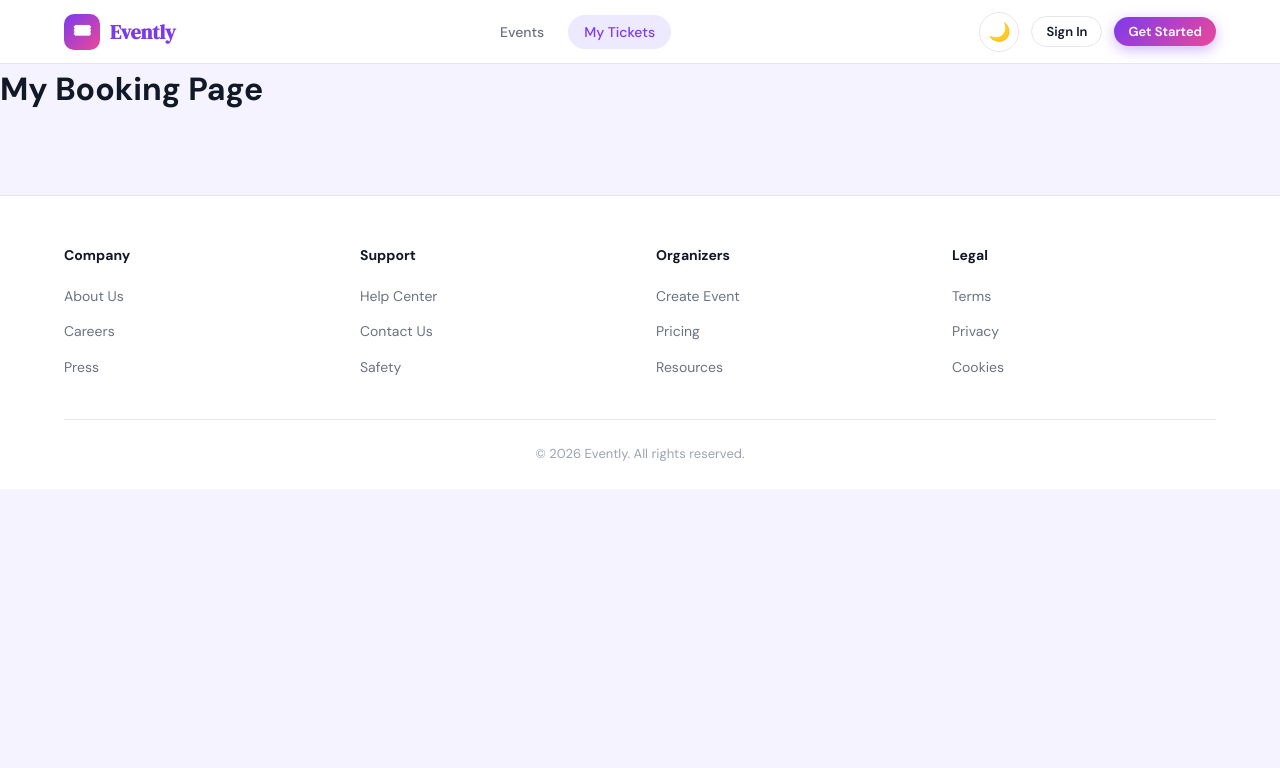
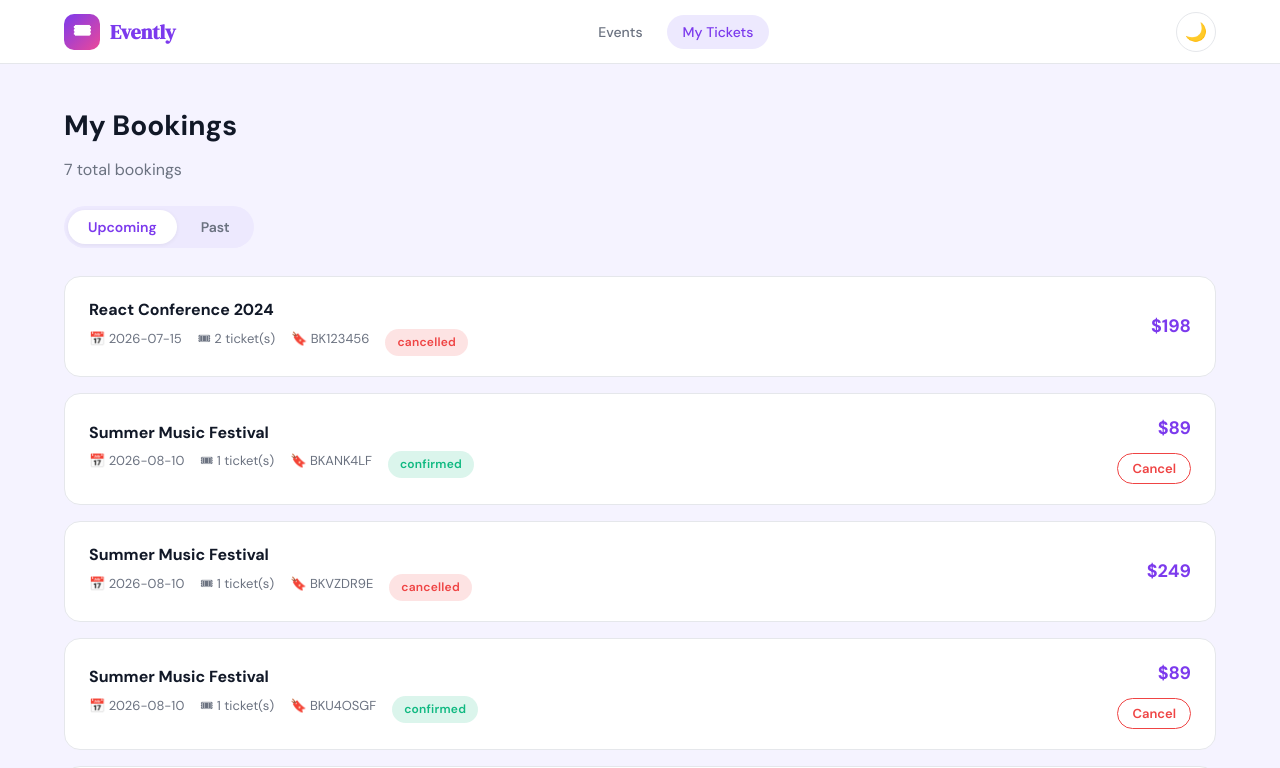
Before and after one commit to robelCodes/evently, a React (Vite) app: page /bookings in a window 1280 px wide. Shown: the top 768 px of the page. Built offline with nearby package versions, Linux system fonts and the light colour scheme; data requests are answered from the project's data file.

Commit message:
Added the MybookigsPage but i forgot to work on a new branch

```diff
--- /dev/null
+++ b/src/components/BookingCard.jsx
@@ -0,0 +1,35 @@
+const BookingCard = ({ booking, onCancel, isUpcoming }) => (
+  <div className="booking-item">
+
+    <div className="booking-item-info">
+      <h3>{booking.eventTitle}</h3>
+      <div className="booking-item-meta">
+        <span>📅 {booking.eventDate}</span>
+        <span>🎟 {booking.tickets.reduce((sum, t) => sum + t.quantity, 0)} ticket(s)</span>
+        <span>🔖 {booking.referenceNumber}</span>
+        <span className={`badge ${
+          booking.status === 'confirmed' ? 'badge-success' :
+          booking.status === 'cancelled' ? 'badge-error' : 'badge-outline'
+        }`}>
+          {booking.status}
+        </span>
+      </div>
+    </div>
+
+    <div className="booking-item-right">
+      <div className="booking-item-price">${booking.totalAmount}</div>
+      {booking.status === 'confirmed' && isUpcoming && (
+        <button
+          className="btn btn-outline btn-sm"
+          style={{ color: 'var(--error)', borderColor: 'var(--error)' }}
+          onClick={() => onCancel(booking.id)}
+        >
+          Cancel
+        </button>
+      )}
+    </div>
+
+  </div>
+)
+
+export default BookingCard
--- a/src/components/Footer.jsx
+++ b/src/components/Footer.jsx
@@ -67,7 +67,8 @@ const Footer = () => {
         </div>
 
         <div className="footer-bottom">
-          <p>© 2026 Evently. All rights reserved.</p>
+          <p> Developed by Robel Isaias </p>
+          <p>© 2026 Evently. All rights reserved. </p>
         </div>
       </div>
     </footer>
--- a/src/components/Navbar.jsx
+++ b/src/components/Navbar.jsx
@@ -48,12 +48,7 @@ function Navbar() {
           <button className="theme-toggle" onClick={toggleTheme}>
             {theme === 'dark' ? '☀️' : '🌙'}
           </button>
-          <button className="btn btn-outline btn-sm hide-mobile">
-            Sign In
-          </button>
-          <button className="btn btn-primary btn-sm">
-            Get Started
-          </button>
+
         </div>
 
 
--- a/src/data/db.json
+++ b/src/data/db.json
@@ -365,7 +365,7 @@
         }
       ],
       "totalAmount": 198,
-      "status": "confirmed",
+      "status": "cancelled",
       "bookingDate": "2026-02-01",
       "referenceNumber": "BK123456"
     },
@@ -416,7 +416,7 @@
         }
       ],
       "totalAmount": 249,
-      "status": "confirmed",
+      "status": "cancelled",
       "bookingDate": "2026-06-08",
       "referenceNumber": "BKVZDR9E",
       "id": "WkUz_V-PjMg"
@@ -492,10 +492,35 @@
         }
       ],
       "totalAmount": 249,
-      "status": "confirmed",
+      "status": "cancelled",
       "bookingDate": "2026-06-08",
       "referenceNumber": "BKJVW1H3",
       "id": "qWJJdu-L0A0"
+    },
+    {
+      "userId": "user1",
+      "eventId": "2",
+      "eventTitle": "Summer Music Festival",
+      "eventDate": "2026-08-10",
+      "tickets": [
+        {
+          "type": "VIP",
+          "quantity": 1,
+          "price": 249
+        }
+      ],
+      "attendees": [
+        {
+          "name": "Robel Isaias",
+          "email": "robelisaias@gmail.com",
+          "phone": "1234567890"
+        }
+      ],
+      "totalAmount": 249,
+      "status": "confirmed",
+      "bookingDate": "2026-06-08",
+      "referenceNumber": "BKOG3MFV",
+      "id": "AY-qI5HT3U8"
     }
   ],
   "$schema": "./node_modules/json-server/schema.json"
--- a/src/pages/MyBookingsPage.jsx
+++ b/src/pages/MyBookingsPage.jsx
@@ -1,10 +1,153 @@
-function MyBookingsPage(){
-
-    return (
-        <h1>My Booking Page</h1>
+import { useState, useEffect } from 'react'
+import { useNavigate } from 'react-router-dom'
+import { fetchBookings, cancelBooking } from '../services/bookingService'
+import BookingCard from '../components/BookingCard'
+import Modal from '../components/Modal'
 
 
-    )
+
+function MyBookingsPage() {
+
+
+  const navigate = useNavigate()
+  const [bookings, setBookings]   = useState([])
+  const [loading, setLoading]     = useState(true)
+  const [error, setError]         = useState(null)
+  const [activeTab, setActiveTab] = useState('upcoming')
+  const [cancelId, setCancelId]   = useState(null)
+
+
+  useEffect(() => {
+    fetchBookings()
+      .then(data => {
+        setBookings(data)
+        setLoading(false)
+      })
+      .catch(err => {
+        setError(err.message)
+        setLoading(false)
+      })
+  }, [])
+
+
+  const isUpcoming = booking => new Date(booking.eventDate) >= new Date()
+
+  const filtered = bookings.filter(booking =>
+    activeTab === 'upcoming' ? isUpcoming(booking) : !isUpcoming(booking)
+  )
+
+  const handleCancel = () => {
+    cancelBooking(cancelId)
+      .then(() => {
+
+        setBookings(prev =>
+          prev.map(b =>
+            b.id === cancelId
+              ? { ...b, status: 'cancelled' }
+              : b
+          )
+        )
+        setCancelId(null)
+      })
+      .catch(err => setError(err.message))
+  }
+
+
+  if (loading) return (
+    <div className="loading-container">
+      <div className="spinner" />
+      <p>Loading your bookings...</p>
+    </div>
+  )
+
+  if (error) return (
+    <div className="empty-state">
+      <div className="empty-state-icon">⚠️</div>
+      <h3>Something went wrong</h3>
+      <p>{error}</p>
+      <button
+        className="btn btn-primary"
+        onClick={() => window.location.reload()}
+      >
+        Try Again
+      </button>
+    </div>
+  )
+
+
+  return (
+    <div className="bookings-page">
+      <div className="container">
+
+
+        <h1>My Bookings</h1>
+        <p style={{ color: 'var(--text-secondary)', marginBottom: 24 }}>
+          {bookings.length} total booking{bookings.length !== 1 ? 's' : ''}
+        </p>
+
+
+        <div className="bookings-tabs">
+          <button
+            className={`bookings-tab ${activeTab === 'upcoming' ? 'active' : ''}`}
+            onClick={() => setActiveTab('upcoming')}
+          >
+            Upcoming
+          </button>
+          <button
+            className={`bookings-tab ${activeTab === 'past' ? 'active' : ''}`}
+            onClick={() => setActiveTab('past')}
+          >
+            Past
+          </button>
+        </div>
+
+
+        {filtered.length === 0 ? (
+          <div className="empty-state">
+            <div className="empty-state-icon">🎟</div>
+            <h3>No {activeTab} bookings</h3>
+            <p>
+              {activeTab === 'upcoming'
+                ? "You don't have any upcoming events booked."
+                : "You haven't attended any past events yet."
+              }
+            </p>
+            {activeTab === 'upcoming' && (
+              <button
+                className="btn btn-primary"
+                onClick={() => navigate('/')}
+              >
+                Browse Events
+              </button>
+            )}
+          </div>
+
+        ) : (
+
+          filtered.map(booking => (
+            <BookingCard
+              key={booking.id}
+              booking={booking}
+              isUpcoming={isUpcoming(booking)}
+              onCancel={setCancelId}
+            />
+          ))
+        )}
+
+      </div>
+
+
+      {cancelId && (
+        <Modal
+          title="Cancel Booking"
+          message="Are you sure you want to cancel this booking? This cannot be undone."
+          onConfirm={handleCancel}
+          onCancel={() => setCancelId(null)}
+        />
+      )}
+
+    </div>
+  )
 }
 
 export default MyBookingsPage
--- a/src/services/bookingService.js
+++ b/src/services/bookingService.js
@@ -35,3 +35,21 @@ export const saveBooking = async (booking) => {
   if (!res.ok) throw new Error('Failed to save booking')
   return res.json()
 }
+
+
+export const fetchBookings = async () => {
+  const res = await fetch('http://localhost:3001/bookings')
+  if (!res.ok) throw new Error('Failed to fetch bookings')
+  return res.json()
+}
+
+
+export const cancelBooking = async (id) => {
+  const res = await fetch(`http://localhost:3001/bookings/${id}`, {
+    method:  'PATCH',
+    headers: { 'Content-Type': 'application/json' },
+    body:    JSON.stringify({ status: 'cancelled' }),
+  })
+  if (!res.ok) throw new Error('Failed to cancel booking')
+  return res.json()
+}
```
